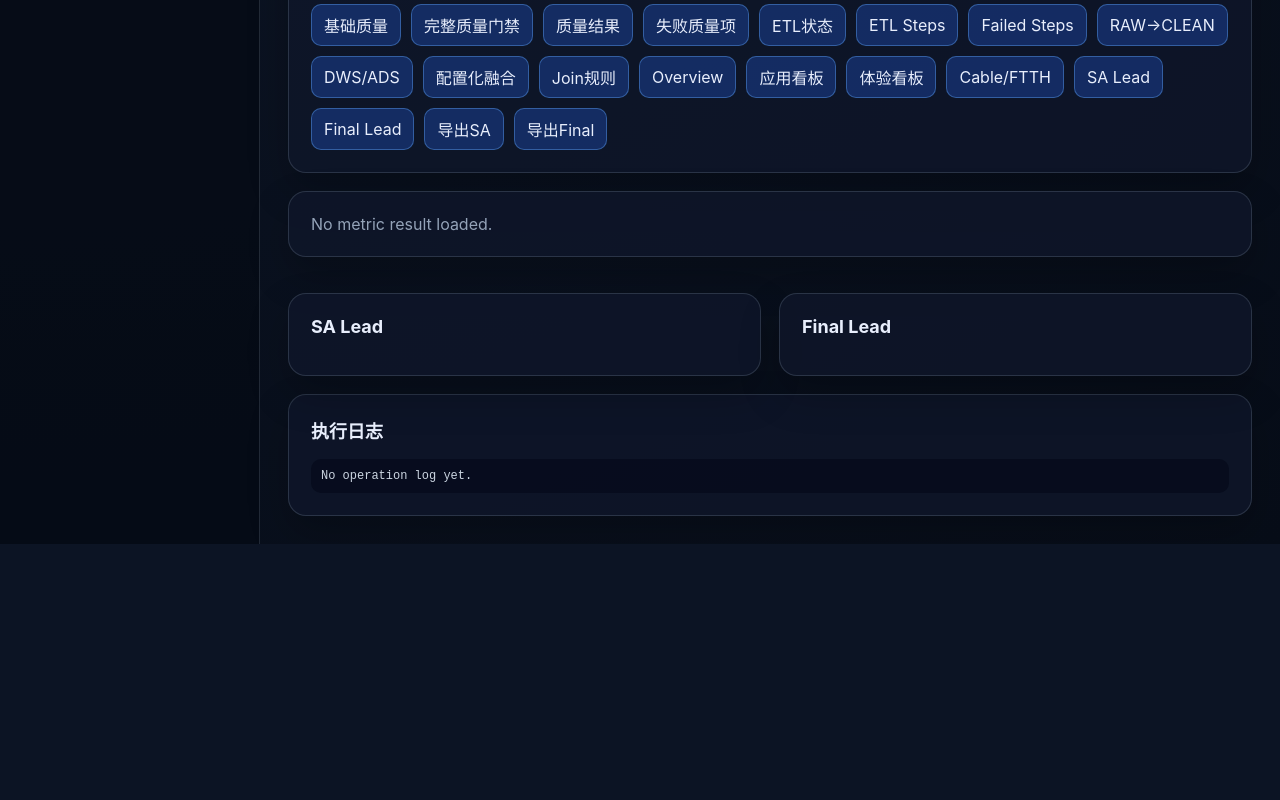
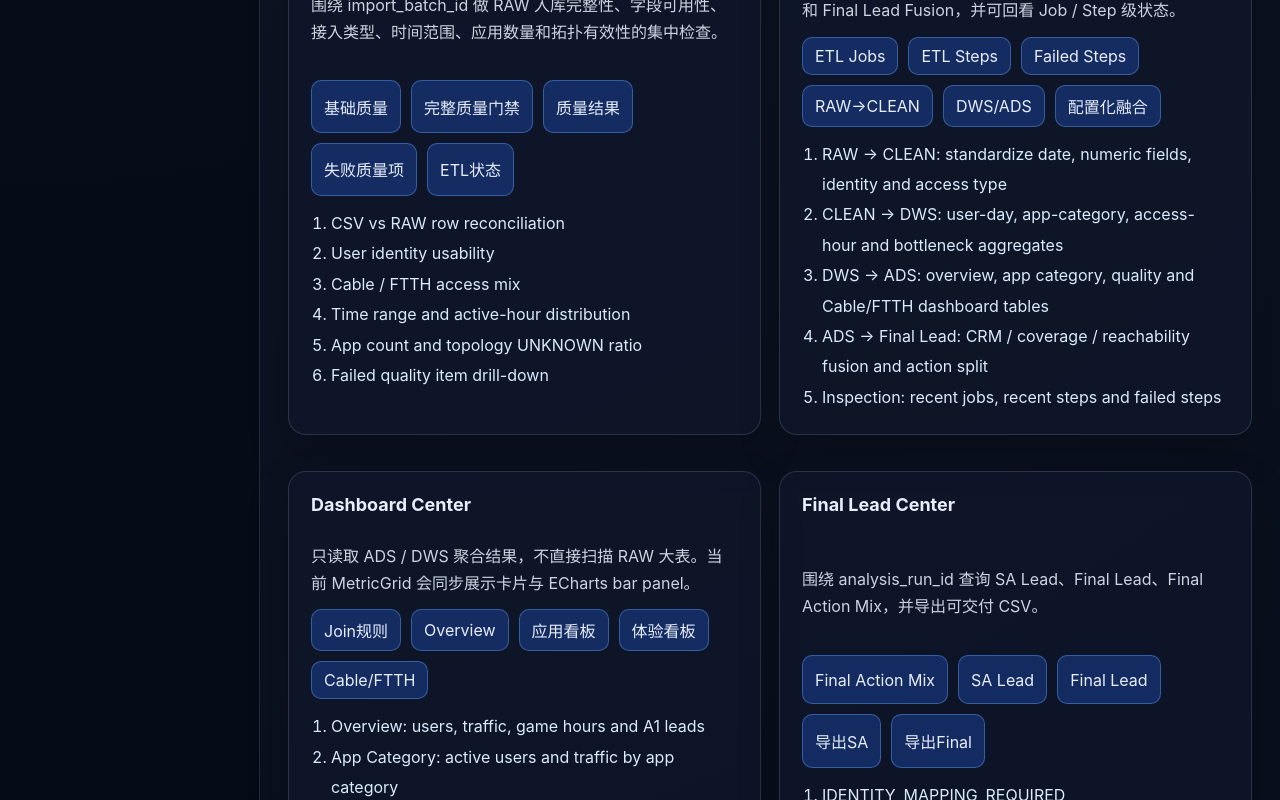
Before and after one commit to zhou-yang-personal/sa-fbb-experience-workbench, a React (Vite) app: page / in a window 1280 px wide. Shown: the part 1020-1820 px from the top of the page. Before the commit the page ends 1564 px from the top, so only its background shows below. Built offline with nearby package versions, Linux system fonts and the light colour scheme.

Commit message:
feat: wire dedicated workbench centers

```diff
--- a/src/features/workbench/WorkbenchAppV2.tsx
+++ b/src/features/workbench/WorkbenchAppV2.tsx
@@ -1,8 +1,11 @@
 import { ConnectionPanel } from './ConnectionPanel';
+import { DashboardCenter } from './DashboardCenter';
+import { EtlJobCenter } from './EtlJobCenter';
 import { ExecutionLog } from './ExecutionLog';
+import { FinalLeadCenter } from './FinalLeadCenter';
 import { ImportPanel } from './ImportPanel';
 import { MetricGrid } from './MetricGrid';
-import { OpsPanel } from './OpsPanel';
+import { QualityCenter } from './QualityCenter';
 import { ResultTables } from './ResultTables';
 import { WorkbenchHeader } from './WorkbenchHeader';
 import { useWorkbenchController } from './useWorkbenchController';
@@ -25,7 +28,14 @@ export function WorkbenchAppV2() {
           <ImportPanel {...c} />
           <article className="panel"><h2>Pipeline</h2><ol className="pipeline-list">{pipelineSteps.map((step) => <li key={step}>{step}</li>)}</ol></article>
         </section>
-        <OpsPanel {...c} />
+        <section className="two-column">
+          <QualityCenter {...c} />
+          <EtlJobCenter {...c} />
+        </section>
+        <section className="two-column">
+          <DashboardCenter {...c} />
+          <FinalLeadCenter {...c} />
+        </section>
         <MetricGrid metrics={c.allMetrics} />
         <ResultTables leads={c.leads} finalLeads={c.finalLeads} />
         <ExecutionLog log={c.log} />
```
